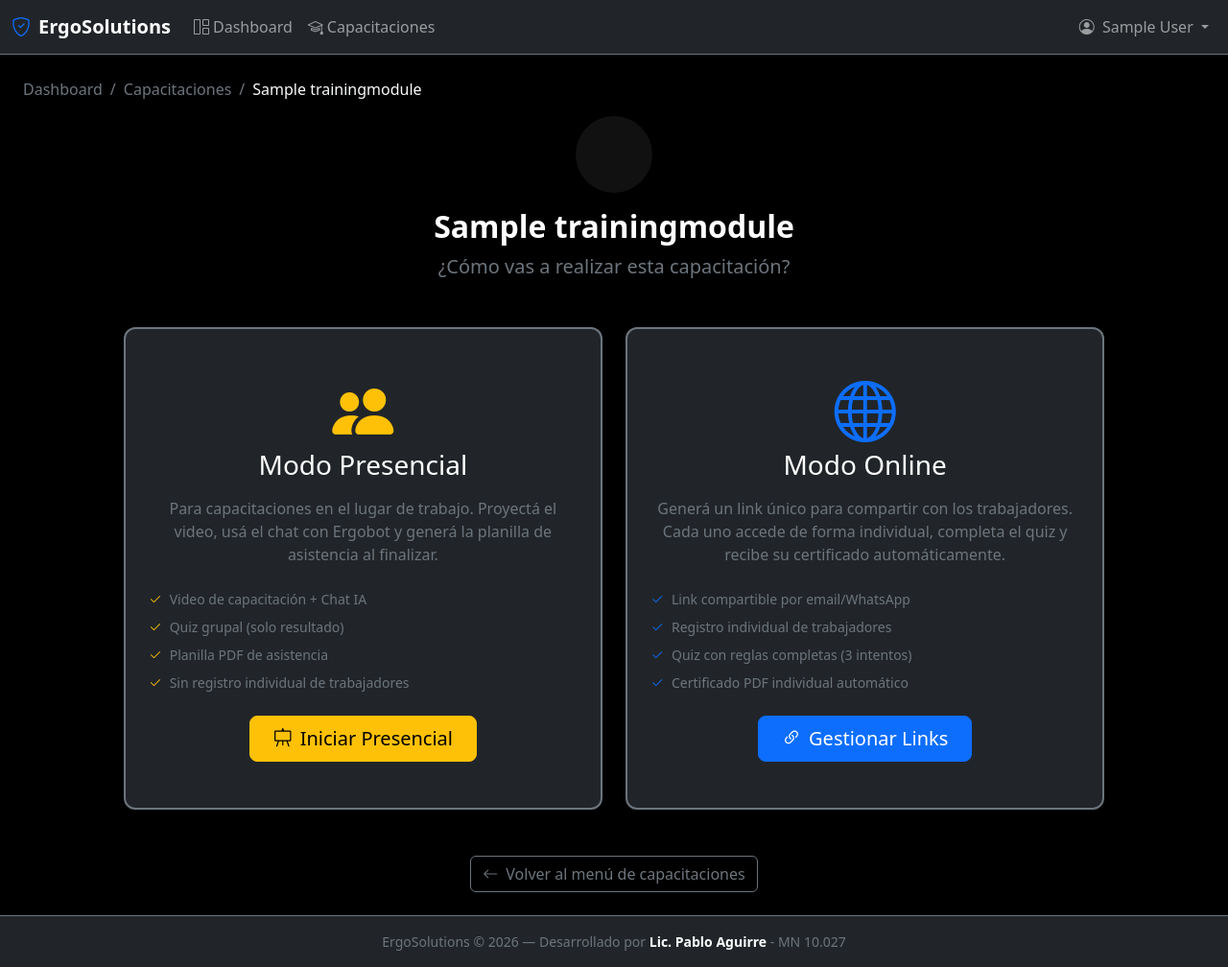
After one commit to praguirre/ergocapacitacion, a Django app: a page that uses templates/dashboard/modalidad_selector.html in a window 1280 px wide. The commit adds this page. Shown: the whole page at 96% size. Run offline with Django 5.2, Linux system fonts and the light colour scheme; a user stored in the database is signed in; tables that the repository leaves empty hold one stand-in row (values such as "Sample post"); parts of the project's set-up code (start-up, migrations or seed data) failed here and were passed over; some libraries are stand-ins or nearby versions.

Commit message:
Commit 17: Selector de modalidad Presencial/Online
- Página de selección al clickear una capacitación
- Breadcrumb completo
- Vista modalidad_selector con slug + is_active
- Menú enlaza módulos activos al selector
- Selector con cards Presencial/Online (placeholders seguros)
- Botón Volver al menú
- Diseño consistente con el resto del dashboard

```diff
--- a/apps/dashboard/urls.py
+++ b/apps/dashboard/urls.py
@@ -1,6 +1,6 @@
 # apps/dashboard/urls.py
 # ============================================================================
-# COMMIT 15-16: URLs del dashboard de profesionales
+# COMMIT 15-17: URLs del dashboard de profesionales
 # ============================================================================
 
 from django.urls import path
@@ -12,5 +12,6 @@ app_name = "dashboard"
 urlpatterns = [
     path("", views.home, name="home"),
     path("capacitaciones/", views.capacitaciones_menu, name="capacitaciones_menu"),
+    path("capacitaciones/<slug:module_slug>/", views.modalidad_selector, name="modalidad_selector"),
     path("perfil/", views.profile, name="profile"),
 ]
--- a/apps/dashboard/views.py
+++ b/apps/dashboard/views.py
@@ -1,10 +1,10 @@
 # apps/dashboard/views.py
 # ============================================================================
-# COMMIT 15-16: Dashboard y Menu de Capacitaciones
+# COMMIT 15-17: Dashboard, Menu y Selector de Modalidad
 # ============================================================================
 
 from django.contrib.auth.decorators import login_required
-from django.shortcuts import render
+from django.shortcuts import get_object_or_404, render
 
 from apps.accounts.decorators import professional_required
 from apps.training.models import TrainingModule
@@ -47,3 +47,16 @@ def capacitaciones_menu(request):
 def profile(request):
     """Perfil del profesional (placeholder - se completa en Commit 26)."""
     return render(request, "dashboard/profile.html")
+
+
+@login_required
+@professional_required
+def modalidad_selector(request, module_slug):
+    """
+    Selector de modalidad: Presencial u Online.
+    """
+    module = get_object_or_404(TrainingModule, slug=module_slug, is_active=True)
+
+    return render(request, "dashboard/modalidad_selector.html", {
+        "module": module,
+    })
--- a/templates/dashboard/capacitaciones_menu.html
+++ b/templates/dashboard/capacitaciones_menu.html
@@ -30,7 +30,7 @@
         {% for module in modules %}
         <div class="col-sm-6 col-lg-4 col-xl-3">
             {% if module.is_active %}
-            <a href="#" class="text-decoration-none" aria-label="Selector de modalidad disponible en próximos commits">
+            <a href="{% url 'dashboard:modalidad_selector' module.slug %}" class="text-decoration-none">
             {% endif %}
                 <div class="card training-card bg-dark border-secondary h-100 {% if not module.is_active %}disabled-card{% endif %}">
                     <div class="card-body text-center py-4">
--- /dev/null
+++ b/templates/dashboard/modalidad_selector.html
@@ -0,0 +1,96 @@
+{% extends "base_dashboard.html" %}
+
+{% block title %}{{ module.title }} - Modalidad - ErgoSolutions{% endblock %}
+
+{% block content %}
+<div class="container-fluid py-4 px-4">
+
+    <!-- Breadcrumb -->
+    <nav aria-label="breadcrumb" class="mb-3">
+        <ol class="breadcrumb breadcrumb-dark">
+            <li class="breadcrumb-item"><a href="{% url 'dashboard:home' %}">Dashboard</a></li>
+            <li class="breadcrumb-item"><a href="{% url 'dashboard:capacitaciones_menu' %}">Capacitaciones</a></li>
+            <li class="breadcrumb-item active" aria-current="page">{{ module.title }}</li>
+        </ol>
+    </nav>
+
+    <!-- Encabezado -->
+    <div class="text-center mb-5">
+        <div class="d-inline-flex align-items-center justify-content-center rounded-circle mb-3"
+             style="width: 80px; height: 80px; background-color: {{ module.color }}20;">
+            <i class="{{ module.icon }}" style="font-size: 2.5rem; color: {{ module.color }};"></i>
+        </div>
+        <h2 class="fw-bold text-white">{{ module.title }}</h2>
+        <p class="text-secondary lead">¿Cómo vas a realizar esta capacitación?</p>
+    </div>
+
+    <!-- Cards de modalidad -->
+    <div class="row g-4 justify-content-center">
+
+        <!-- Presencial -->
+        <div class="col-md-6 col-lg-5">
+            <a href="#" class="text-decoration-none" aria-label="Modo presencial disponible en próximos commits">
+                <div class="card modality-card presencial bg-dark border-secondary h-100">
+                    <div class="card-body text-center py-5 px-4">
+                        <i class="bi bi-people-fill display-3 text-warning mb-3"></i>
+                        <h3 class="text-white mb-3">Modo Presencial</h3>
+                        <p class="text-secondary mb-4">
+                            Para capacitaciones en el lugar de trabajo.
+                            Proyectá el video, usá el chat con Ergobot y
+                            generá la planilla de asistencia al finalizar.
+                        </p>
+                        <ul class="list-unstyled text-start text-secondary small">
+                            <li class="mb-2"><i class="bi bi-check2 text-warning me-2"></i>Video de capacitación + Chat IA</li>
+                            <li class="mb-2"><i class="bi bi-check2 text-warning me-2"></i>Quiz grupal (solo resultado)</li>
+                            <li class="mb-2"><i class="bi bi-check2 text-warning me-2"></i>Planilla PDF de asistencia</li>
+                            <li><i class="bi bi-check2 text-warning me-2"></i>Sin registro individual de trabajadores</li>
+                        </ul>
+                        <div class="mt-4">
+                            <span class="btn btn-warning btn-lg px-4">
+                                <i class="bi bi-easel me-2"></i>Iniciar Presencial
+                            </span>
+                        </div>
+                    </div>
+                </div>
+            </a>
+        </div>
+
+        <!-- Online -->
+        <div class="col-md-6 col-lg-5">
+            <a href="#" class="text-decoration-none" aria-label="Modo online disponible en próximos commits">
+                <div class="card modality-card online bg-dark border-secondary h-100">
+                    <div class="card-body text-center py-5 px-4">
+                        <i class="bi bi-globe display-3 text-primary mb-3"></i>
+                        <h3 class="text-white mb-3">Modo Online</h3>
+                        <p class="text-secondary mb-4">
+                            Generá un link único para compartir con los trabajadores.
+                            Cada uno accede de forma individual, completa el quiz
+                            y recibe su certificado automáticamente.
+                        </p>
+                        <ul class="list-unstyled text-start text-secondary small">
+                            <li class="mb-2"><i class="bi bi-check2 text-primary me-2"></i>Link compartible por email/WhatsApp</li>
+                            <li class="mb-2"><i class="bi bi-check2 text-primary me-2"></i>Registro individual de trabajadores</li>
+                            <li class="mb-2"><i class="bi bi-check2 text-primary me-2"></i>Quiz con reglas completas (3 intentos)</li>
+                            <li><i class="bi bi-check2 text-primary me-2"></i>Certificado PDF individual automático</li>
+                        </ul>
+                        <div class="mt-4">
+                            <span class="btn btn-primary btn-lg px-4">
+                                <i class="bi bi-link-45deg me-2"></i>Gestionar Links
+                            </span>
+                        </div>
+                    </div>
+                </div>
+            </a>
+        </div>
+
+    </div>
+
+    <!-- Volver -->
+    <div class="text-center mt-5">
+        <a href="{% url 'dashboard:capacitaciones_menu' %}" class="btn btn-outline-secondary">
+            <i class="bi bi-arrow-left me-2"></i>Volver al menú de capacitaciones
+        </a>
+    </div>
+
+</div>
+{% endblock %}
```
